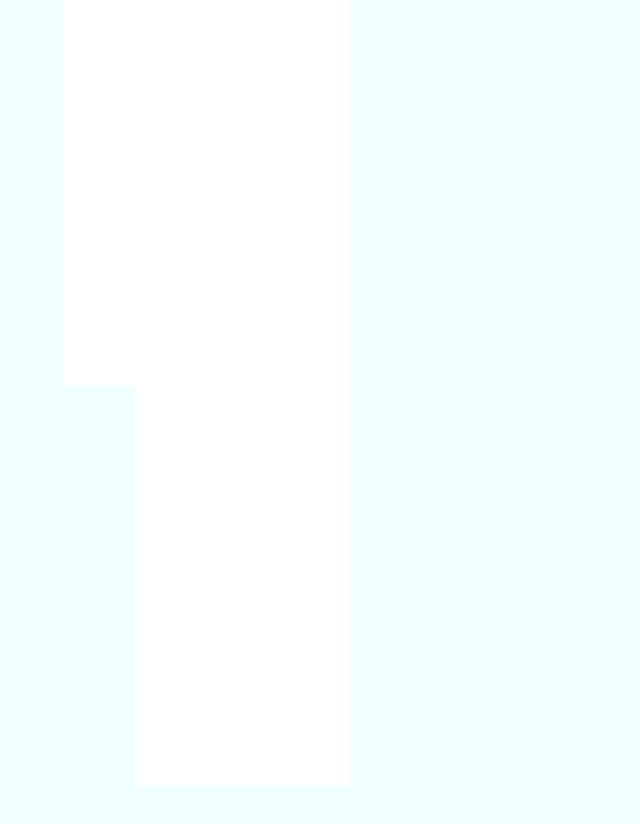
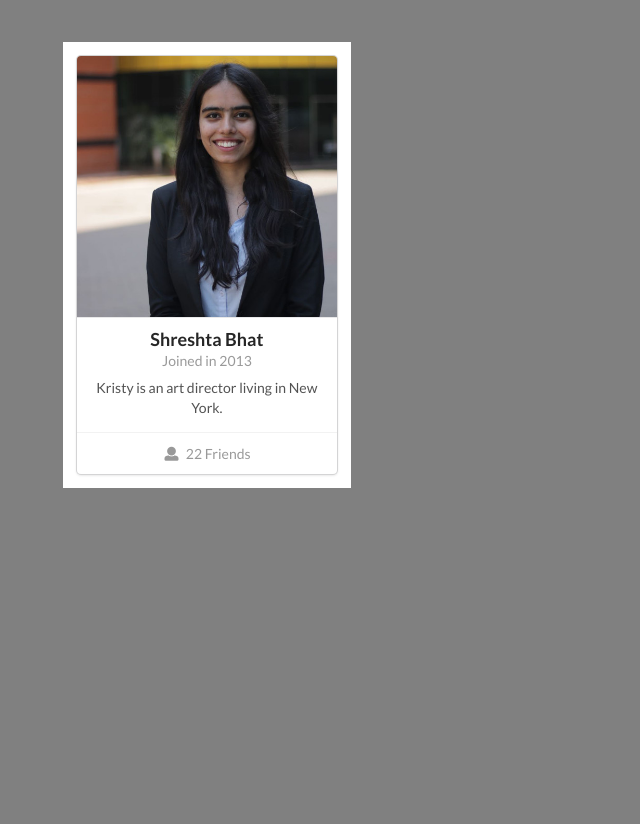
Before and after one commit to gauravthantry/Shreshta-Bhat-Portfolio, a plain HTML site: page index.html in a window 1280 px wide. Shown: the whole page, without its empty margins (0-640 px from the left). Before the commit the page ends 800 px from the top, so only its background shows below. Drawn offline with nearby package versions, Linux system fonts and the light colour scheme.

Commit message:
Add card UI

```diff
--- a/css/app.css
+++ b/css/app.css
@@ -1,16 +1,22 @@
 body{
-    background-color: azure;
+    background-color: grey;
 }
 
 .container{
     text-align: center;
 }
+
+.content{
+    text-align: center;
+    /* height: 100vh; */
+    margin-top: 5%;
+}
 .basicInfo{
     background-color: white;
-    height: 50vh;
+    /* height: 50vh; */
 }
 
-.content{
+.description{
     background-color: white;
-    height: 100vh;
+    /* height: 100vh; */
 }
--- a/index.html
+++ b/index.html
@@ -15,14 +15,37 @@
 
 <body>
     <div class="ui center aligned container">
-        <div class="ui grid">
-            <div class="one wide column basicInfo">
+        <div class="container content">
+            <div class="ui grid">
+                <div class="four wide column basicInfo">
+                    <div class="ui card">
+                        <div class="image">
+                            <img src="images/displayPic.jpg">
+                        </div>
+                        <div class="content">
+                            <a class="header">Shreshta Bhat</a>
+                            <div class="meta">
+                                <span class="date">Joined in 2013</span>
+                            </div>
+                            <div class="description">
+                                Kristy is an art director living in New York.
+                            </div>
+                        </div>
+                        <div class="extra content">
+                            <a>
+                                <i class="user icon"></i>
+                                22 Friends
+                            </a>
+                        </div>
+                    </div>
 
-            </div>
-            <div class="three wide column content">
+                </div>
+                <div class="eight wide column descriptions">
 
+                </div>
             </div>
         </div>
+
     </div>
 
 </body>
```
